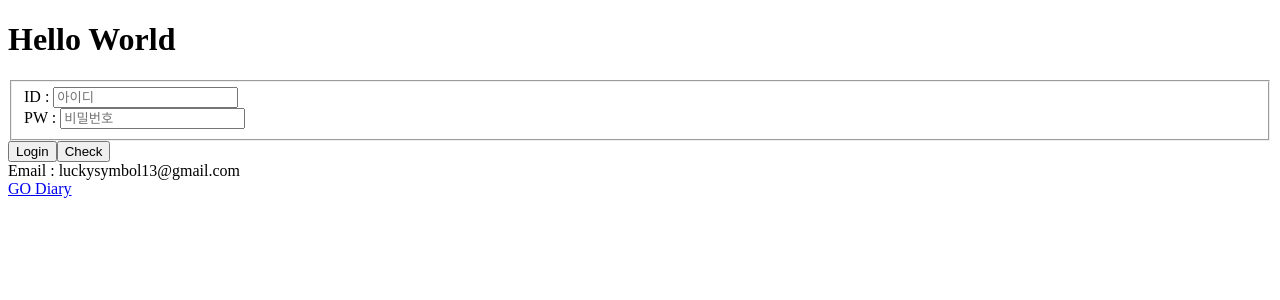
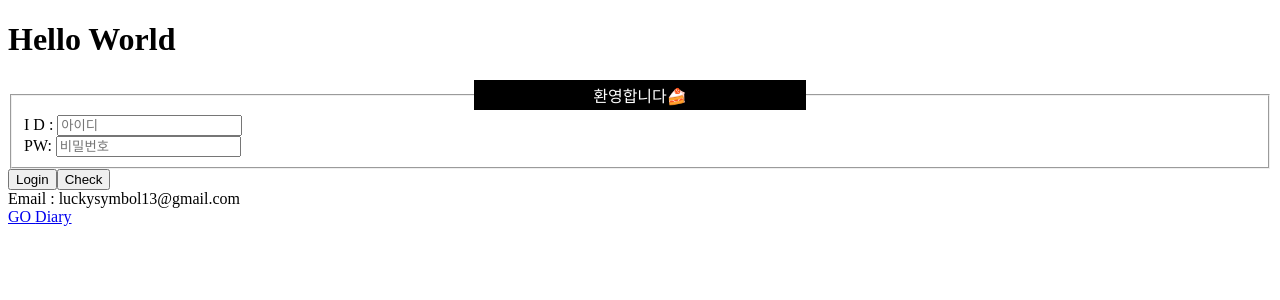
Before and after one commit to jh8057/zzemalcloud, a Nuxt app: page / in a window 1280 px wide. Shown: the top 300 px of the page. Built offline with nearby package versions, Linux system fonts and the light colour scheme.

Commit message:
fieldset & css

```diff
--- a/assets/style.css
+++ b/assets/style.css
@@ -7,3 +7,15 @@ body {
   font-size: large;
   font-family: "Open Sans", sans-serif;
 }
+h1 {
+  text-align: center;
+  margin: 0;
+}
+
+.index__wrapper {
+  min-height: 100vh;
+  /* background-image: linear-gradient(255deg, #93a5cf 0%, #e4efe9 100%); */
+}
+.LoginWrapper {
+  justify-items: center;
+}
--- a/components/LoginComp.vue
+++ b/components/LoginComp.vue
@@ -1,8 +1,19 @@
 <template>
   <div class="LoginWrapper">
     <fieldset>
-      ID : <input class="input" placeholder="아이디" v-model="memID"> <br>
-      PW : <input class="input" placeholder="비밀번호" type="password" v-model="memPW">
+      <legend>환영합니다🍰</legend>
+      <form>
+        I D : <input class="input" placeholder="아이디" v-model="memID" />
+        <br />
+        PW:
+        <input
+          class="input"
+          placeholder="비밀번호"
+          type="password"
+          v-model="memPW"
+        />
+        <!-- <button type="submit" @click="">Login</button> -->
+      </form>
     </fieldset>
     <button @click="login">Login</button>
     <button @click="tokenCheck">Check</button>
@@ -14,8 +25,8 @@ export default {
   data() {
     return {
       token: "",
-      memID : "",
-      memPW : "",
+      memID: "",
+      memPW: "",
     };
   },
   methods: {
@@ -41,4 +52,13 @@ export default {
 </script>
 
 <style>
+legend {
+  margin: 0;
+  width: 40vh;
+  justify-content: center;
+  text-align: center;
+  background-color: #000;
+  color: #fff;
+  padding: 3px 6px;
+}
 </style>
--- a/pages/DiaryMain.vue
+++ b/pages/DiaryMain.vue
@@ -3,6 +3,8 @@
     <nuxt-link to="/" class="navi"><i class="fas fa-angle-left" id="icons" /></i></nuxt-link>
 
     <h1 class="Diary__title">Diary</h1>
+    <diary-comp />
+    <diary-comp />
     <diary-comp />
   </div>
 </template>
@@ -20,9 +22,6 @@ export default {
 </script>
 
 <style>
-.Diary__title {
-  text-align: center;
-}
 .DiaryWrapper {
   min-height: 96.4vh;
   background-image: linear-gradient(-225deg, #fffeff 0%, #d7fffe 100%);
--- a/pages/index.vue
+++ b/pages/index.vue
@@ -1,5 +1,5 @@
 <template>
-  <div>
+  <div class="index__wrapper">
     <header-comp />
     <login-comp />
     <footer-one />
```
